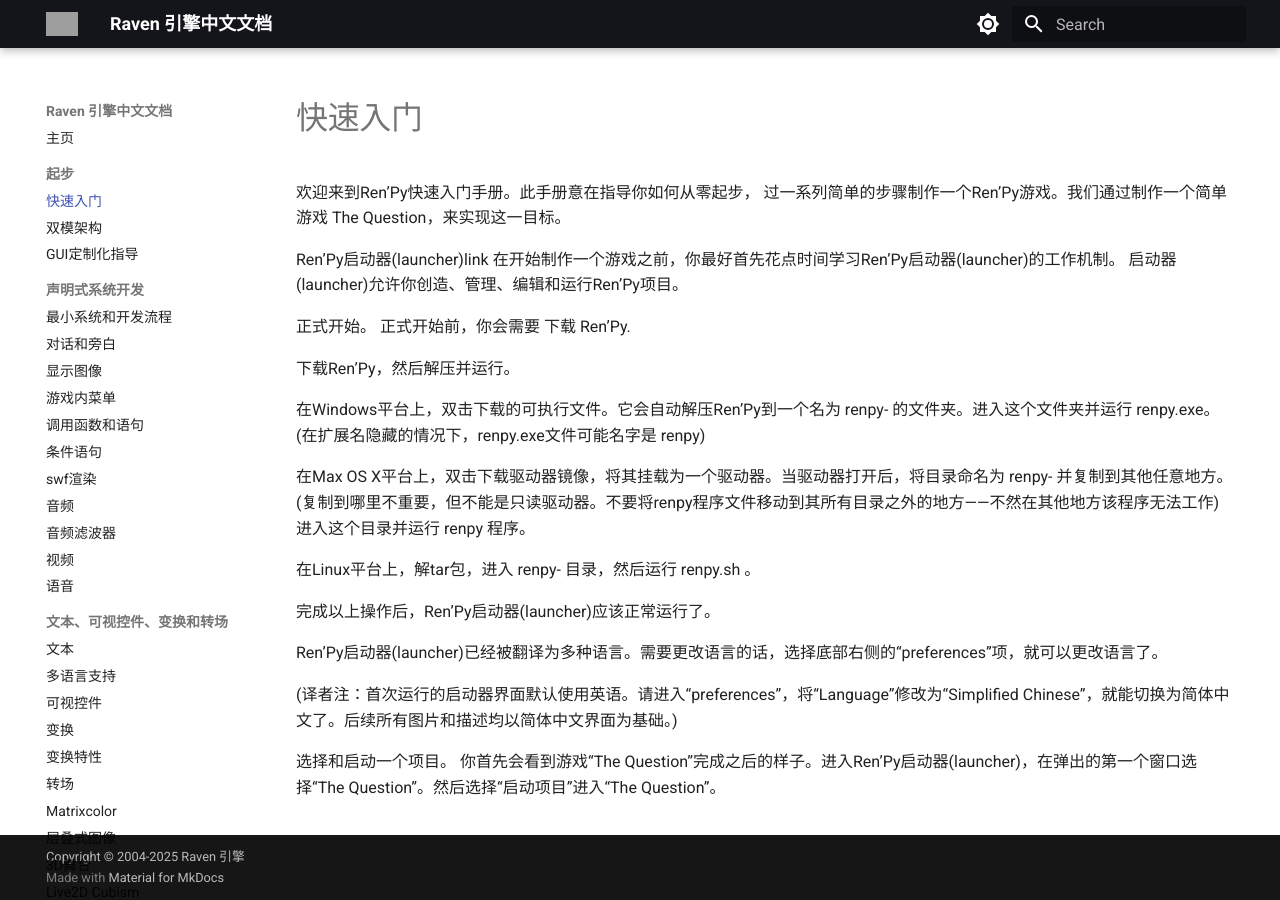
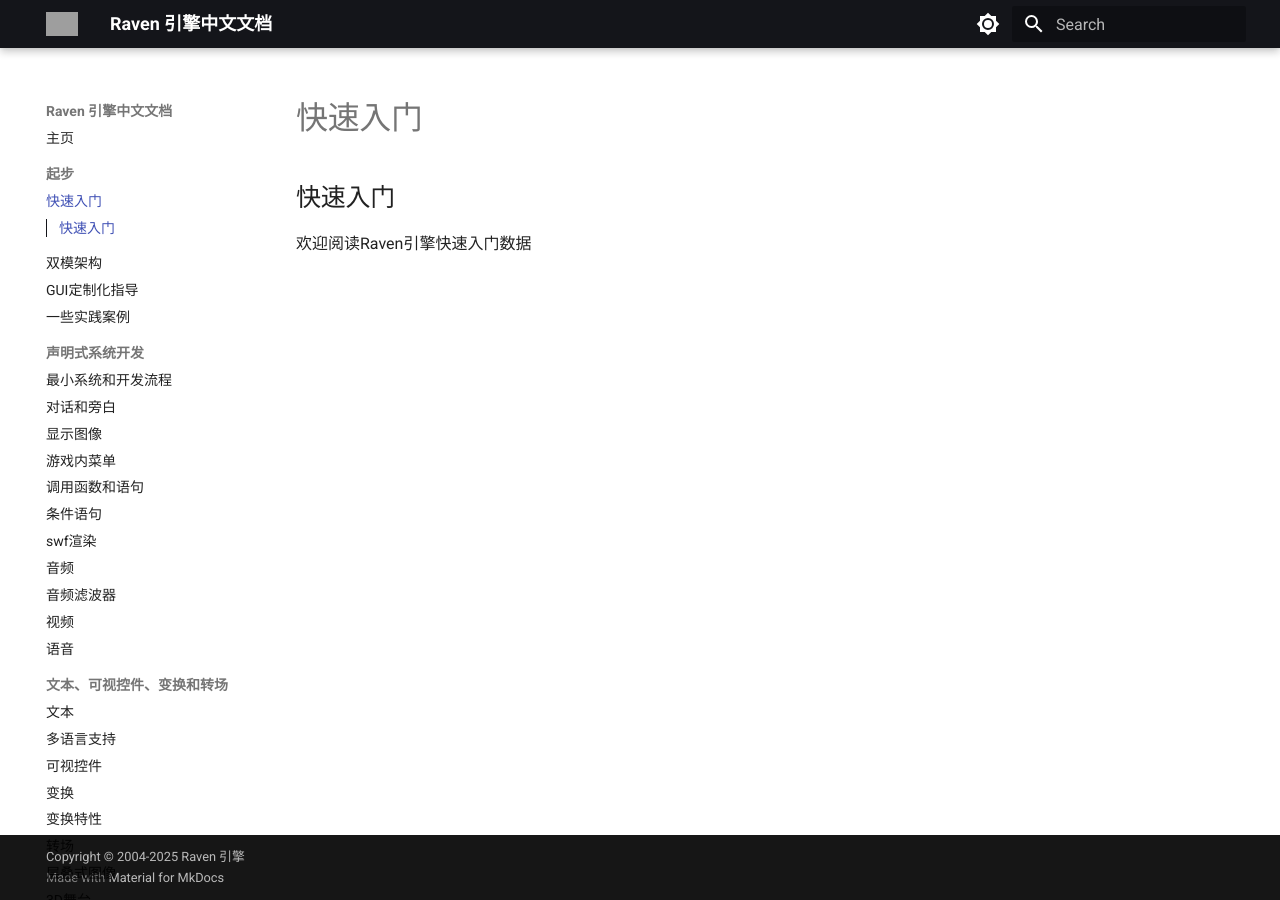
Before and after one commit to E72UJ/doc.raven.rs, an MkDocs documentation site: the page built from docs/quickstart.md, in a window 1280 px wide. Built offline with MkDocs 1.6.1 and Material for MkDocs 9.7.7, drawn with Linux system fonts in a browser that asks for light colours; grey boxes are pictures that could not be loaded.

Commit message:
更新内容
更新内容

```diff
--- a/docs/quickstart.md
+++ b/docs/quickstart.md
@@ -1,22 +1,2 @@
-欢迎来到Ren’Py快速入门手册。此手册意在指导你如何从零起步， 过一系列简单的步骤制作一个Ren’Py游戏。我们通过制作一个简单游戏 The Question，来实现这一目标。
-
-Ren’Py启动器(launcher)link
-在开始制作一个游戏之前，你最好首先花点时间学习Ren’Py启动器(launcher)的工作机制。 启动器(launcher)允许你创造、管理、编辑和运行Ren’Py项目。
-
-正式开始。 正式开始前，你会需要 下载 Ren’Py.
-
-下载Ren’Py，然后解压并运行。
-
-在Windows平台上，双击下载的可执行文件。它会自动解压Ren’Py到一个名为 renpy-<version> 的文件夹。进入这个文件夹并运行 renpy.exe。(在扩展名隐藏的情况下，renpy.exe文件可能名字是 renpy)
-
-在Max OS X平台上，双击下载驱动器镜像，将其挂载为一个驱动器。当驱动器打开后，将目录命名为 renpy-<version> 并复制到其他任意地方。(复制到哪里不重要，但不能是只读驱动器。不要将renpy程序文件移动到其所有目录之外的地方——不然在其他地方该程序无法工作)进入这个目录并运行 renpy 程序。
-
-在Linux平台上，解tar包，进入 renpy-<version> 目录，然后运行 renpy.sh 。
-
-完成以上操作后，Ren’Py启动器(launcher)应该正常运行了。
-
-Ren’Py启动器(launcher)已经被翻译为多种语言。需要更改语言的话，选择底部右侧的“preferences”项，就可以更改语言了。
-
-(译者注：首次运行的启动器界面默认使用英语。请进入“preferences”，将“Language”修改为“Simplified Chinese”，就能切换为简体中文了。后续所有图片和描述均以简体中文界面为基础。)
-
-选择和启动一个项目。 你首先会看到游戏“The Question”完成之后的样子。进入Ren’Py启动器(launcher)，在弹出的第一个窗口选择“The Question”。然后选择“启动项目”进入“The Question”。
+## 快速入门
+欢迎阅读Raven引擎快速入门数据
--- a/mkdocs.yml
+++ b/mkdocs.yml
@@ -46,6 +46,7 @@ nav:
     - 快速入门: quickstart.md
     - 双模架构: language_basics.md
     - GUI定制化指导: gui.md
+    - 一些实践案例: gui.md
   - 声明式系统开发:
     - 最小系统和开发流程: run.md
     - 对话和旁白: dialogue.md
@@ -65,7 +66,6 @@ nav:
     - 变换: transforms.md
     - 变换特性: transform_properties.md
     - 转场: transitions.md
-    - Matrixcolor: matrixcolor.md
     - 层叠式图像: layeredimage.md
     - 3D舞台: 3dstage.md
     - Live2D Cubism: live2d.md
```
